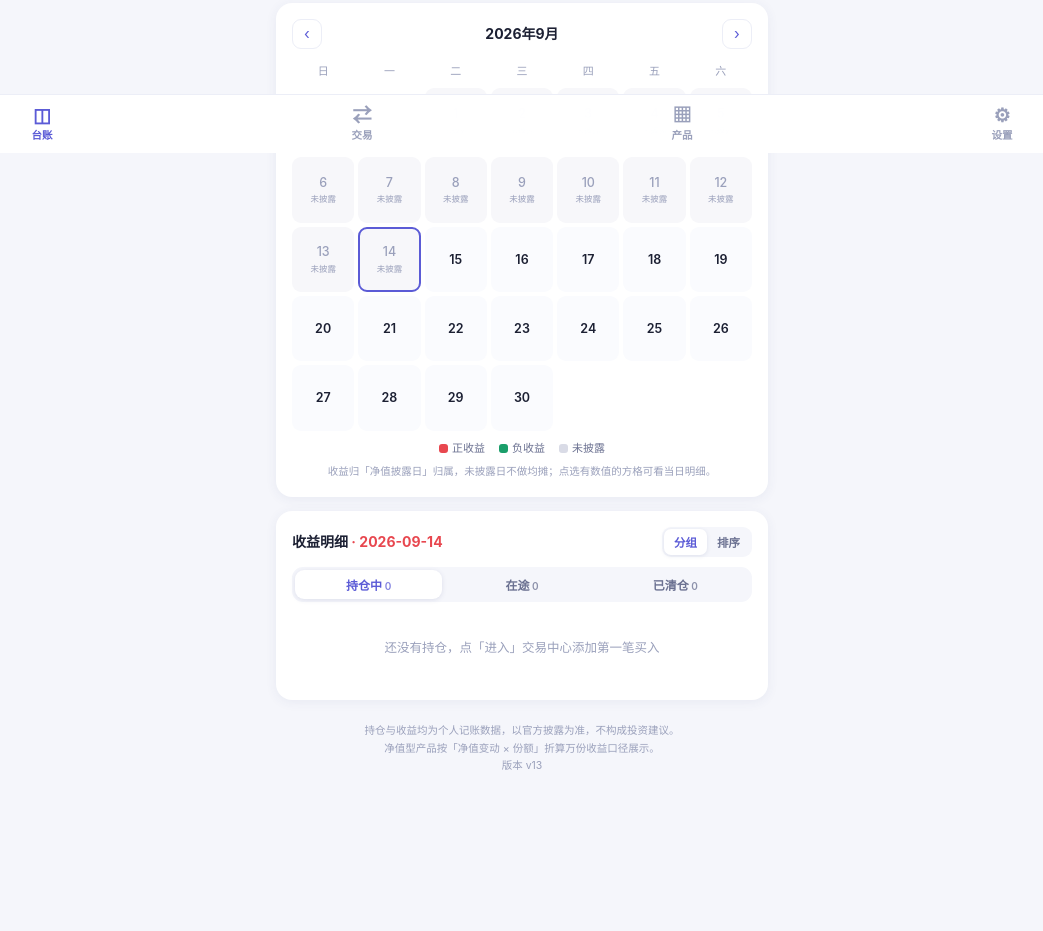
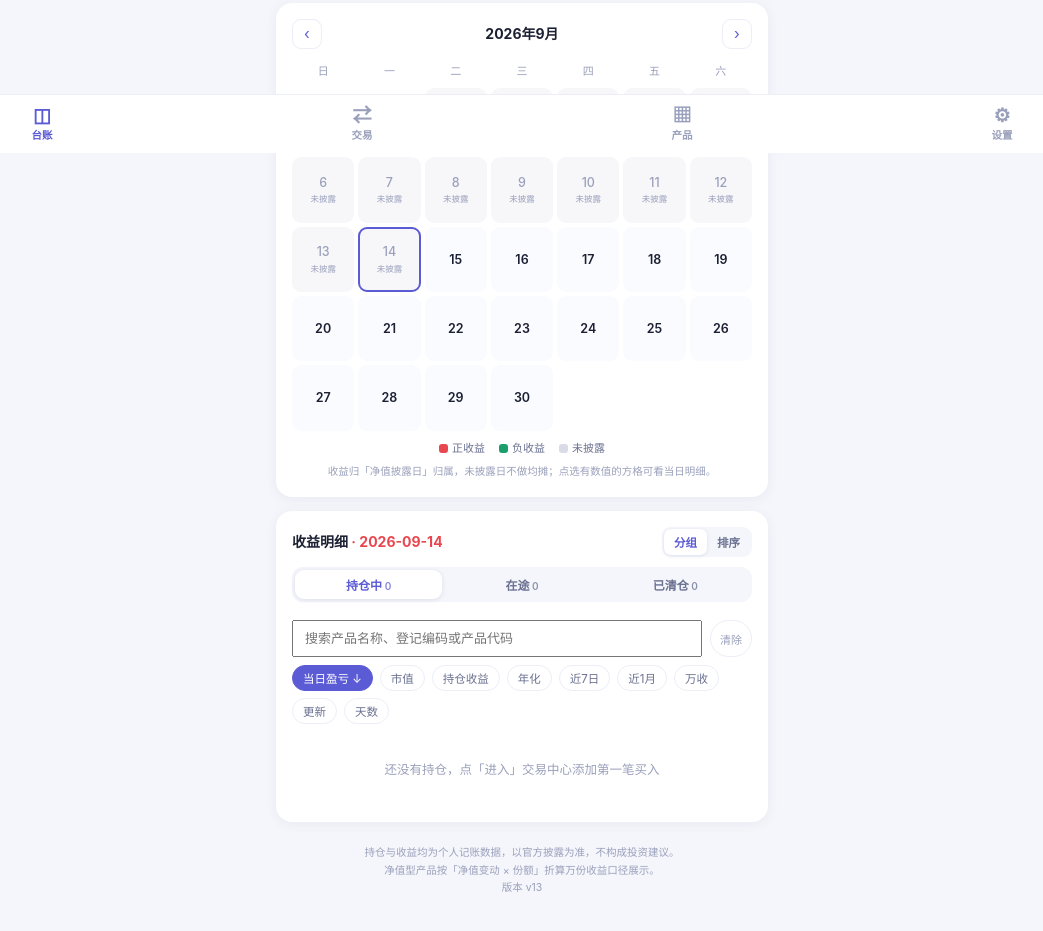
Before and after one commit to glorywork/licai-ledger, a plain HTML site: page index.html in a window 1280 px wide. Shown: the part 647-1578 px from the top of the page, without its empty margins (118-1161 px from the left). Before the commit the page ends 1512 px from the top, so only its background shows below. Drawn offline with Linux system fonts and the light colour scheme.

Commit message:
chore(deploy): 同步 index.html（2026-09-14 14:32）

```diff
--- a/index.html
+++ b/index.html
@@ -111,6 +111,10 @@ body{
 .navtbl td{padding:7px 4px;border-bottom:1px dashed var(--line);text-align:right}
 .navtbl tbody tr:last-child td{border-bottom:0}
 .prow .pn .link{font-size:12.5px;font-weight:600}
+.det-tools{margin-bottom:10px}
+.det-tools .chips{margin:0}
+.det-tools .chip{font-size:11.5px;padding:4px 10px}
+.det-tools .actin input{font-size:13px;padding:9px 11px}
 .cal-nav{display:flex;align-items:center;justify-content:space-between;margin-bottom:10px}
 .cal-nav button{border:1px solid var(--line);background:#fff;width:30px;height:30px;border-radius:9px;cursor:pointer;color:var(--brand);font-family:inherit;font-size:15px}
 .cal-nav b{font-size:14px}
@@ -273,6 +277,14 @@ body{
         </div>
       </div>
       <div id="detTabs" class="tri-tabs"></div>
+      <div class="det-tools">
+        <div class="chips" id="detInstChips" style="margin:0 0 8px"></div>
+        <div class="actin" style="margin-bottom:8px">
+          <input id="detSearch" placeholder="搜索产品名称、登记编码或产品代码" oninput="onDetSearch()">
+          <button class="mini" onclick="clearDetSearch()">清除</button>
+        </div>
+        <div class="chips" id="detSortChips" style="margin:0"></div>
+      </div>
       <div id="detBody"></div>
     </div>
 
```
